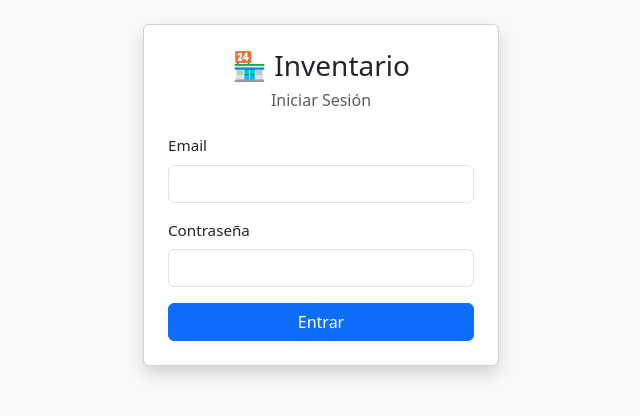
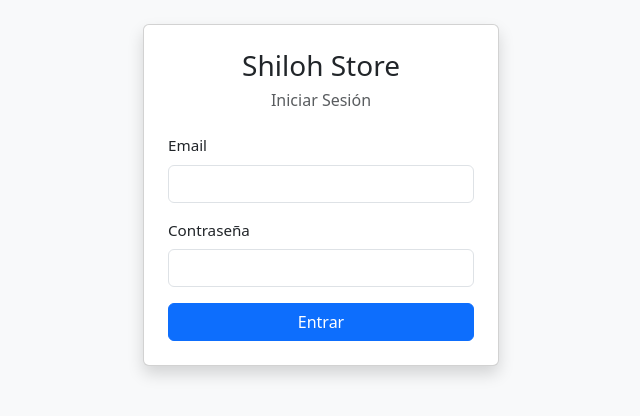
Before and after one commit to SantiagoRojas12/inventario-web, a Flask app: page /login in a window 1280 px wide. Shown: the part 56-472 px from the top of the page, without its empty margins (319-959 px from the left). Run offline with Flask 3, Linux system fonts and the light colour scheme.

Commit message:
Cambio de nombre

```diff
--- a/app/templates/login.html
+++ b/app/templates/login.html
@@ -9,7 +9,7 @@
             <div class="card shadow">
                 <div class="card-body p-4">
 
-                    <h3 class="text-center mb-2">🏪 Inventario</h3>
+                    <h3 class="text-center mb-2">Shiloh Store</h3>
                     <h6 class="text-center text-muted mb-4">Iniciar Sesión</h6>
 
                     <form method="POST">
```
